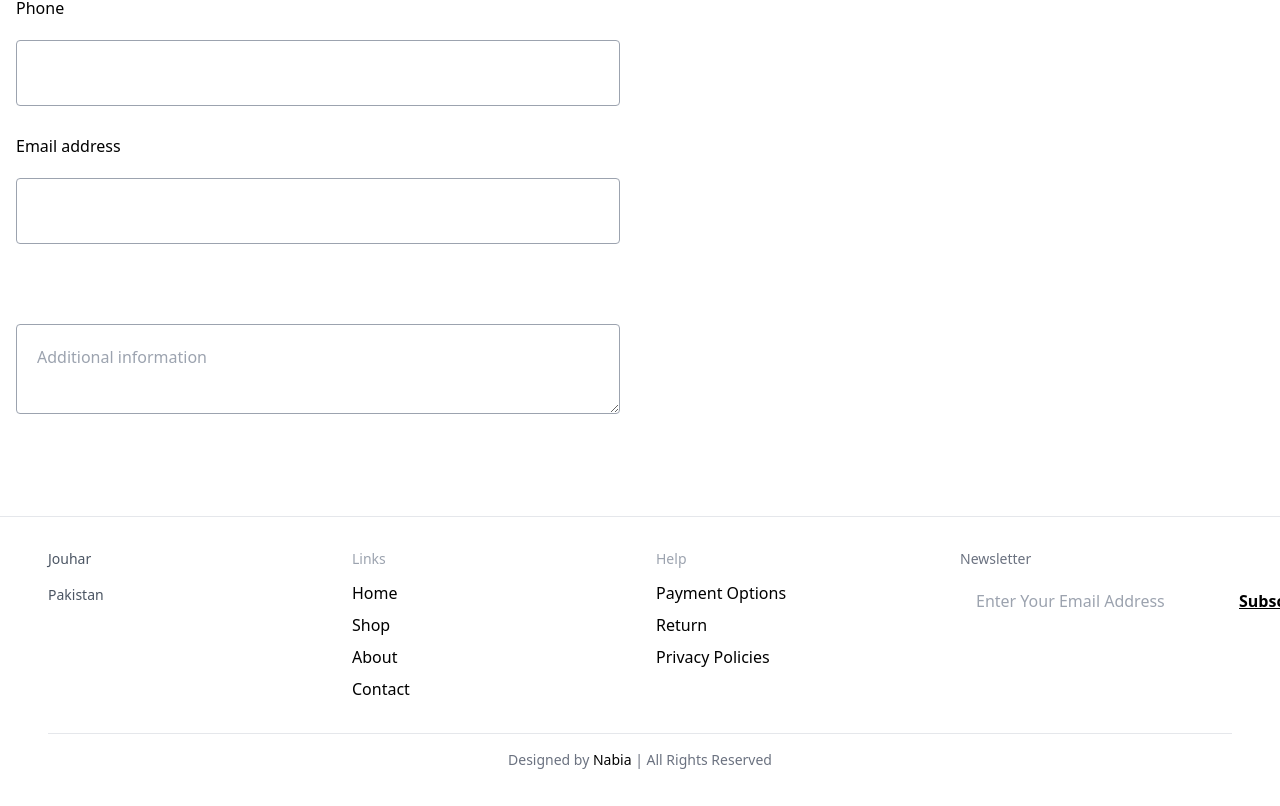
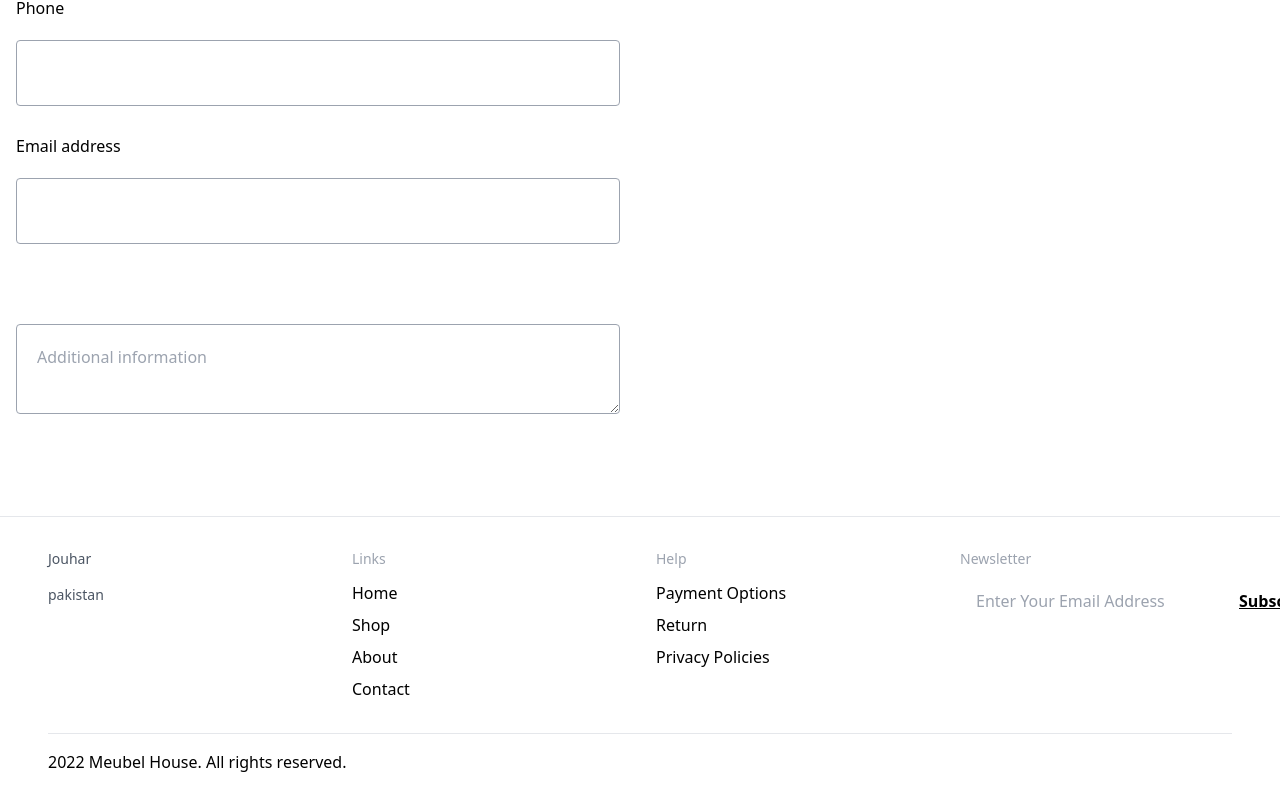
Before and after one commit to NabiaHaider/Hackathon-3, a Next.js app: page /shop/asgaardsofa/cartside/checkout in a window 1280 px wide. Shown: the part 1536-2342 px from the top of the page. Built offline with nearby package versions, Linux system fonts and the light colour scheme.

Commit message:
Update page.tsx

```diff
--- a/app/shop/asgaardsofa/cartside/checkout/page.tsx
+++ b/app/shop/asgaardsofa/cartside/checkout/page.tsx
@@ -4,6 +4,7 @@
 import React, { useState, useEffect } from 'react';
 import Image from 'next/image';
 import Link from 'next/link';
+import Footer from '@/app/components/Footer';
 
 const CheckOut = () => {
   const [formData, setFormData] = useState({
@@ -195,70 +196,7 @@ const CheckOut = () => {
         </div>
       </section>
 
-           {/* Footer */}
-           <footer className="bg-white py-8 border-t border-gray-200">
-        <div className="container mx-auto px-4 md:px-12">
-            <div className="grid grid-cols-1 md:grid-cols-4 gap-8">
-                {/* Address */}
-                <div className="text-gray-600 text-sm">
-                    <p>Jouhar</p>
-                    <p className='my-4'>Pakistan</p>
-                </div>
-
-                {/* Links */}
-                <div>
-                    <h3 className="text-gray-400 text-sm font-medium mb-3">Links</h3>
-                    <ul className="space-y-2">
-                        <li>
-                            <Link href="/" className="text-black hover:text-gray-700 transition">Home</Link>
-                        </li>
-                        <li>
-                            <Link href="/shop" className="text-black hover:text-gray-700 transition">Shop</Link>
-                        </li>
-                        <li>
-                            <Link href="#" className="text-black hover:text-gray-700 transition">About</Link>
-                        </li>
-                        <li>
-                            <Link href="/contact" className="text-black hover:text-gray-700 transition">Contact</Link>
-                        </li>
-                    </ul>
-                </div>
-
-                {/* Help */}
-                <div>
-                    <h3 className="text-gray-400 text-sm font-medium mb-3">Help</h3>
-                    <ul className='space-y-2'>
-                        <li>
-                            <Link href="#" className="text-black hover:text-gray-700 transition">Payment Options</Link>
-                        </li>
-                        <li>
-                            <Link href="#" className="text-black hover:text-gray-700 transition">Return</Link>
-                        </li>
-                        <li>
-                            <Link href="#" className="text-black hover:text-gray-700 transition">Privacy Policies</Link>
-                        </li>
-                    </ul>
-                </div>
-
-                {/* Newsletter */}
-                <div>
-                    <h3 className="text-gray-500 text-sm font-medium mb-3">Newsletter</h3>
-                    <div className="flex items-center">
-                        <input type="email" placeholder="Enter Your Email Address" className="flex-1 px-4 py-2 border-gray-300 rounded-l-md focus:outline-none focus:ring-1 focus:ring-gray-400" />
-                        <button className=" text-black underline  px-4 py-2 font-bold hover:bg-gray-300 transition">Subscribe</button>
-                    </div>
-                </div>
-            </div>
-
-            {/* Bottom Section */}
-            <div className="mt-8 text-center text-gray-600 text-sm">
-                <hr />
-            </div>
-            <div className="text-center mt-4 text-gray-500 text-sm">
-                <p>Designed by <span className="text-black">Nabia</span> | All Rights Reserved</p>
-            </div>
-        </div>
-    </footer>
+          <Footer />
     </div>
   );
 };
```
